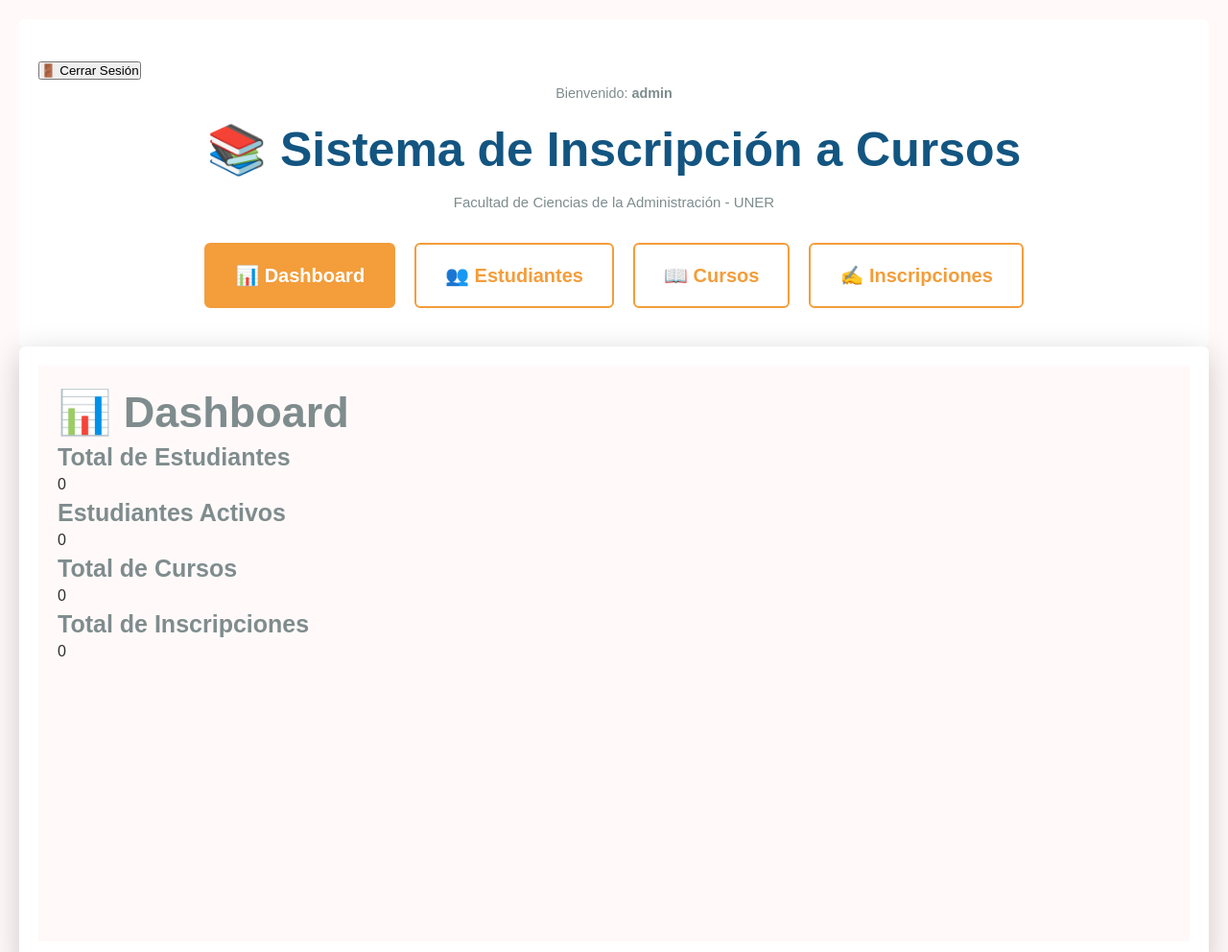
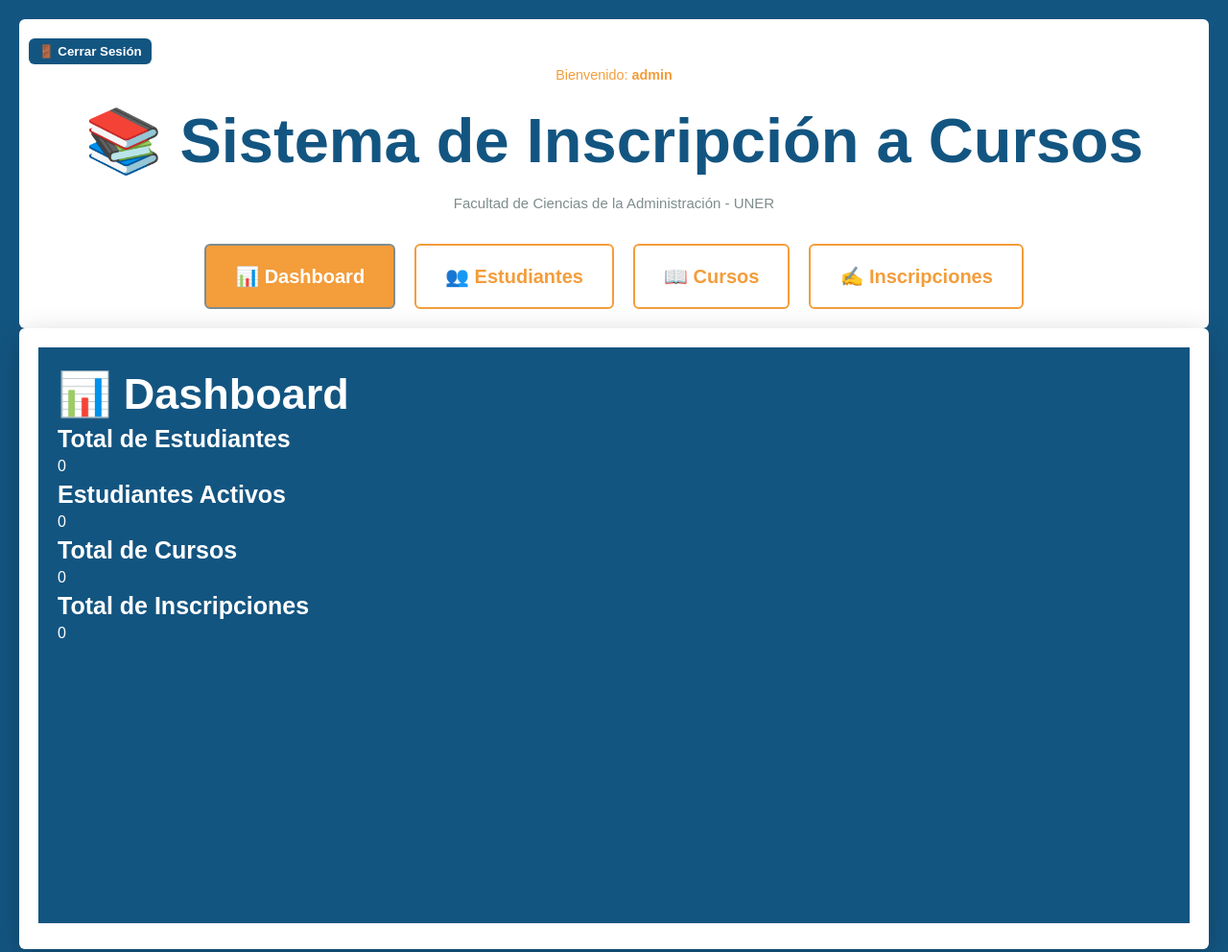
Before and after one commit to valenmar01/progIV, a plain HTML site: page frontend/codigo/index.html in a window 1280 px wide. Shown: the top 992 px of the page at 96% size. Drawn offline with Linux system fonts and the light colour scheme; files whose address does not match are found by name.

Commit message:
css-login-style

```diff
--- a/frontend/codigo/css/login.css
+++ b/frontend/codigo/css/login.css
@@ -0,0 +1,92 @@
+@import url('style.css');
+
+
+/* Fondo */
+body.login-page {
+    display: flex;
+    align-items: center;
+    justify-content: center;
+    min-height: 100vh;
+    background: var(--color-azul);
+    padding: 20px;
+}
+
+main {
+    width: 100%;
+    max-width: 450px;
+}
+
+/* Sección del formulario */
+section {
+    background: var(--color-blanco);
+    padding: 40px;
+    border-radius: 12px;
+    box-shadow: 0 8px 32px var(--sombra-lg);
+}
+
+section h1 {
+    color: var(--color-azul);
+    font-size: 1.8rem;
+    text-align: center;
+    margin-bottom: 30px;
+    font-weight: 700;
+}
+
+/* Forma del Formulario */
+form {
+    display: flex;
+    flex-direction: column;
+    gap: 20px;
+}
+
+/* Borde de campos de entrada */
+input {
+    padding: 12px 15px;
+    border: 2px solid #e8ecef;
+    border-radius: 6px;
+    font-size: 1rem;
+    transition: all 0.3s ease;
+}
+input:focus {
+    outline: none;
+    border-color: var(--color-naranja);
+}
+
+/* ¿Olvido su contraseña? */
+button {
+    padding: 12px 20px;
+    background: var(--color-naranja);
+    color: #ffffff;
+    border: none;
+    border-radius: 6px;
+    font-weight: 700;
+    cursor: pointer;
+    transition: all 0.3s ease;
+}
+button:hover {
+    transform: translateY(-2px);
+    box-shadow: 0 6px 20px
+    var(--color-azul);
+}
+a {
+    text-align: center; color: var(--color-naranja);
+    text-decoration: none;
+}
+
+/* Alerta de error */
+.mensaje-error {
+    background: #f8d7da;
+    color: #721c24;
+    padding: 12px;
+    border-radius: 6px;
+    display: none; }
+.mensaje-error.activo {
+    display: block;
+}
+.info-credenciales {
+    background: #d1ecf1;
+    color: #0c5460;
+    padding: 15px;
+    border-radius: 6px;
+    margin-top: 20px;
+    text-align: center; }
--- a/frontend/codigo/css/style.css
+++ b/frontend/codigo/css/style.css
@@ -6,10 +6,12 @@
    INCLUIDO EN TODOS LOS ARCHIVOS HTML DEL PROYECTO.
    ════════════════════════════════════════════════════════════════════════════════ */
 :root {
-  /* Colores principales */
-  --color-primario: #f39d3b; /* Botones y Bordes izquierdos */
-  --color-primario-oscuro: #135581; /* Hover de botones (Efecto visual cuando el usuario pone el mouse sobre ellos) */
-  --color-secundario: #7f8c8d; /* Botones secundarios */
+  /* Colores */
+  --color-blanco: #ffffff;
+  --color-negro: #000000;
+  --color-naranja: #f39d3b;
+  --color-azul: #135581;
+  --color-gris: #7f8c8d;
 
   /* Bordes y sombras */
   --radio-borde: 6px; /* Borde de los botones */
@@ -28,14 +30,11 @@
   padding: 0;
 }
 
-html {
-  font-size: 16px;
-}
-
+/* Fondo */
 body {
   font-family: Arial, sans-serif;
-  background: #fff9f9;
-  color: rgb(46, 46, 46);
+  background: var(--color-azul);
+  color: var(--color-blanco);
   line-height: 1.6;
   min-height: 100vh;
   padding: 20px;
@@ -44,16 +43,17 @@ body {
 .contenedor-principal {
   max-width: 1400px;
   margin: 0 auto;
+  color: var(--color-blanco)
 }
 
 /* Tipografia */
 h1, h2, h3, h4, h5, h6 {
   font-weight: 600;
   line-height: 1.3;
-  color: var(--color-secundario);
+  color: var(--color-blanco);
 }
 
-h1 { font-size: 100px; }
+h1 { font-size: 65px; }
 h2 { font-size: 45px; }
 h3 { font-size: 35px; }
 h4 { font-size: 25px; }
@@ -64,73 +64,64 @@ p {
 
 .usuario-actual {
   font-size: 0.9rem;
-  color: var(--color-secundario);
+  color: var(--color-naranja);
 }
 
-a {
-  color: var(--color-primario);
-  text-decoration: none;
-  transition: color var(--transicion-rapida);
-}
-
-a:hover {
-  color: var(--color-primario-oscuro);
-}
-
+/* Donde esta el titulo y el Dashboard */
 header {
-  background: rgb(255, 255, 255);
-  padding: 40px 20px;
+  background: var(--color-blanco );
+  padding: 20px 10px;
   border-radius: var(--radio-borde);
   margin-bottom: var(--espaciado-lg);
 }
 
 header h1 {
-  font-size: 50px;
-  color: var(--color-primario-oscuro);
+  color: var(--color-azul);
   margin-bottom: 10px;
   text-align: center;
 }
 
 header p {
   text-align: center;
-  color: var(--color-secundario);
+  color: var(--color-gris);
+
   font-size: 15px;
 }
 
+/* Ubicacion del Dashboard */
 .nav-pestanas {
   display: flex;
   gap: 20px;
   margin-top: 30px;
-  flex-wrap: wrap;
   justify-content: center;
 }
 
+/*Botones de pestaña header */
 .btn-pestana {
   padding: 20px 30px;
-  border: 2px solid var(--color-primario);
+  border: 2px solid var(--color-naranja);
   background: transparent;
-  color: var(--color-primario);
+  color: var(--color-naranja);
   cursor: pointer;
   border-radius: var(--radio-borde);
   font-weight: 600;
   font-size: 20px;
   transition: all var(--transicion-normal);
 }
-
 .btn-pestana:hover {
-  background: var(--color-primario);
-  color: rgb(255, 255, 255);
+  background: var(--color-naranja);
+  color: var(--color-blanco);
 }
-
 .btn-pestana.activo {
-  background: var(--color-primario);
-  color: rgb(255, 255, 255);
+  background: var(--color-naranja);
+  color: var(--color-blanco);
+  border-color: var(--color-gris);
 }
 
 /* Pestañas */
 .pestana {
   display: none;
-  background: rgb(255, 255, 255);
+  background: var(--color-blanco);
   padding: 20px;
   border-radius: var(--radio-borde);
   box-shadow: var(--sombra-lg);
@@ -140,3 +131,14 @@ header p {
   display: block;
   animation: var(--transicion-normal);
 }
+
+.btn-cerrar-sesion {
+  padding: 6px 10px;
+  background: var(--color-azul);
+  color: var(--color-blanco);
+  border: none;
+  border-radius: var(--radio-borde);
+  font-weight: 600;
+  cursor: pointer;
+  transition: var(--transicion-normal);
+}
--- a/frontend/codigo/index.html
+++ b/frontend/codigo/index.html
@@ -8,13 +8,11 @@
     <link rel="stylesheet" href="css/style.css" />
 </head>
 
-<bo>
-
-    <div class="contenedor-principal">
+<body>
     <header>
 
         <div>
-                <button class="btn" onclick="cerrarSesion()"> <!-- falta crear funcion inisiarSesion() -->
+            <button class="btn-cerrar-sesion" onclick="cerrarSesion()"> <!-- falta crear funcion inisiarSesion() -->
                 🚪 Cerrar Sesión
             </button>
             <p class="usuario-actual">
@@ -38,6 +36,7 @@
         </div>
     </header>
 
+    <div class="contenedor-principal">
         <div id="alerta-exito" class="alerta alerta-exito"></div>
         <div id="alerta-error" class="alerta alerta-error"></div>
         <div id="alerta-advertencia" class="alerta alerta-advertencia"></div>
```
Lines whose indentation alone changed are shown as unchanged.
